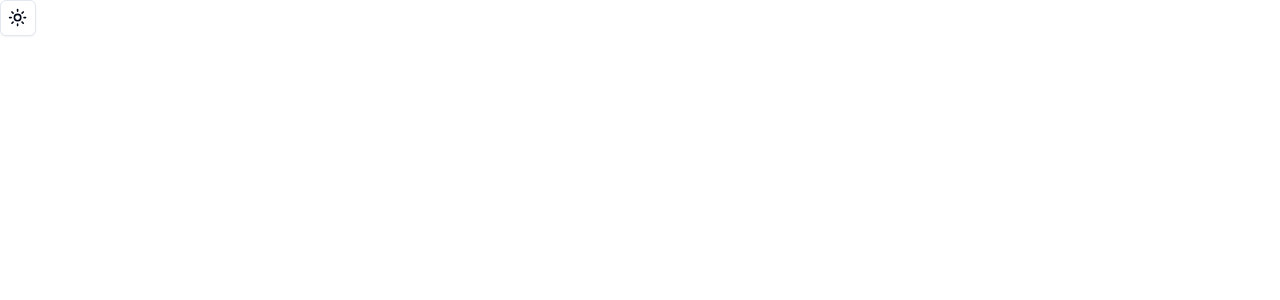
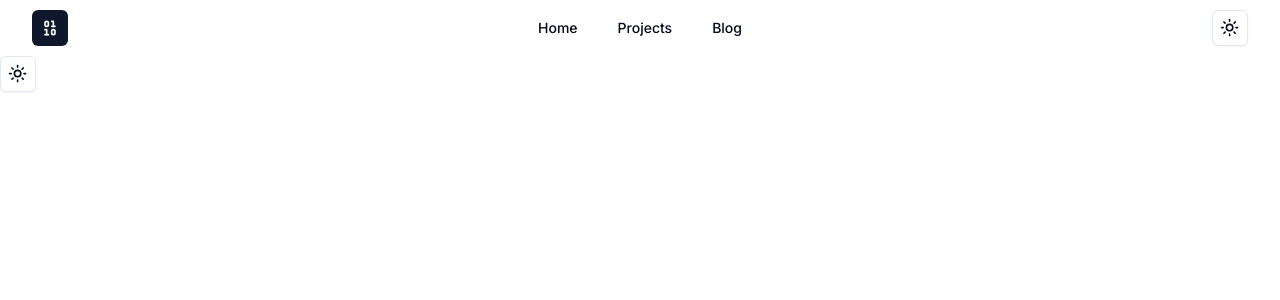
Before and after one commit to cartersingle/cartersingletary.dev, a Next.js app: page / in a window 1280 px wide. Shown: the top 300 px of the page. Built offline with nearby package versions, Linux system fonts and the light colour scheme.

Commit message:
add navbar

```diff
--- a/src/app/layout.tsx
+++ b/src/app/layout.tsx
@@ -4,6 +4,7 @@ import { Inter as FontSans } from "next/font/google";
 
 import { cn } from "@/lib/utils";
 import { ThemeProvider } from "@/components/theme-provider";
+import { Navbar } from "@/components/navbar";
 import "./globals.css";
 
 const fontSans = FontSans({
@@ -31,6 +32,9 @@ const RootLayout = ({ children }: { children: ReactNode }) => {
           enableSystem
           disableTransitionOnChange
         >
+          <header>
+            <Navbar />
+          </header>
           {children}
         </ThemeProvider>
       </body>
--- /dev/null
+++ b/src/components/navbar.tsx
@@ -0,0 +1,25 @@
+import { Binary } from "lucide-react";
+import Link from "next/link";
+import { ModeToggle } from "./mode-toggle";
+import { ROUTES } from "@/lib/constants";
+import { Button } from "./ui/button";
+
+export const Navbar = () => {
+  return (
+    <nav className="container flex h-14 items-center justify-between">
+      <Link href="/" className="p-2 rounded-md bg-primary">
+        <Binary className="size-5 text-primary-foreground" />
+      </Link>
+      <ul className="flex items-center gap-2">
+        {ROUTES.map((route) => (
+          <li key={route.label}>
+            <Button variant="ghost" asChild>
+              <Link href={route.href}>{route.label}</Link>
+            </Button>
+          </li>
+        ))}
+      </ul>
+      <ModeToggle />
+    </nav>
+  );
+};
--- /dev/null
+++ b/src/lib/constants.ts
@@ -0,0 +1,14 @@
+export const ROUTES = [
+  {
+    label: "Home",
+    href: "/",
+  },
+  {
+    label: "Projects",
+    href: "/projects",
+  },
+  {
+    label: "Blog",
+    href: "/blog",
+  },
+];
```
